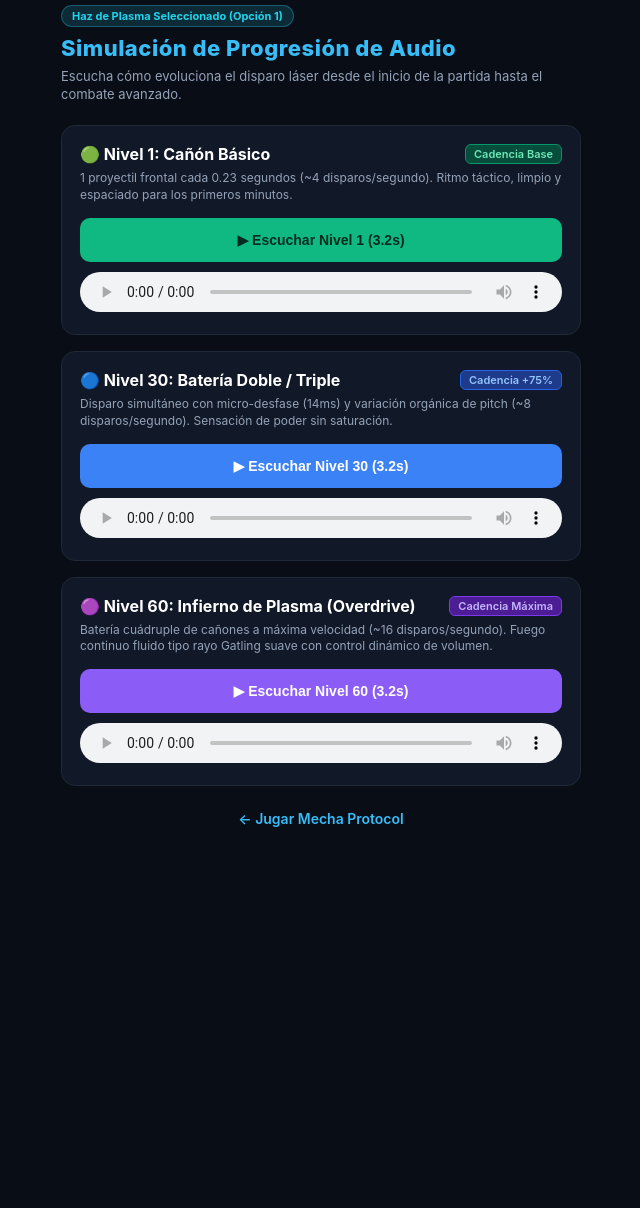
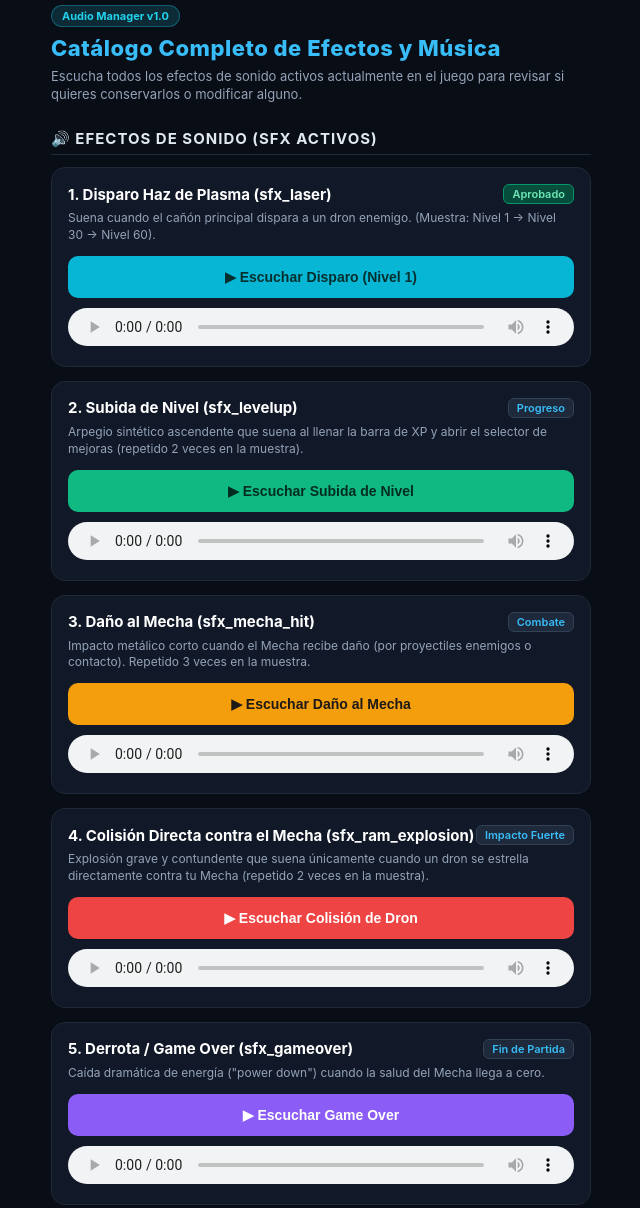
Before and after one commit to jonathanduranr/mecha-protocol, a plain HTML site: page builds/web/laser.html in a window 1280 px wide. Shown: the part 20-1228 px from the top of the page, without its empty margins (319-959 px from the left). Before the commit the page ends 871 px from the top, so only its background shows below. Drawn offline with Linux system fonts and the light colour scheme.

Commit message:
docs(audio): add complete SFX and BGM catalog to web audio lab

```diff
--- a/builds/web/laser.html
+++ b/builds/web/laser.html
@@ -3,19 +3,19 @@
 <head>
   <meta charset="UTF-8">
   <meta name="viewport" content="width=device-width, initial-scale=1.0">
-  <title>Simulador de Progresión Láser - Mecha Protocol</title>
+  <title>Catálogo de Audio - Mecha Protocol</title>
   <style>
     * { box-sizing: border-box; margin: 0; padding: 0; }
     body {
       background: #090d16;
       color: #f1f5f9;
       font-family: -apple-system, BlinkMacSystemFont, "Segoe UI", Roboto, sans-serif;
-      padding: 24px 16px;
+      padding: 24px 16px 40px;
       display: flex;
       justify-content: center;
     }
     .container {
-      max-width: 520px;
+      max-width: 540px;
       width: 100%;
     }
     .badge-top {
@@ -36,18 +36,28 @@
       letter-spacing: 0.5px;
       margin-bottom: 6px;
     }
+    h2 {
+      color: #e2e8f0;
+      font-size: 15px;
+      font-weight: 700;
+      text-transform: uppercase;
+      letter-spacing: 1px;
+      margin: 26px 0 12px;
+      padding-bottom: 6px;
+      border-bottom: 1px solid #1e293b;
+    }
     p.sub {
       color: #94a3b8;
       font-size: 13px;
-      margin-bottom: 22px;
+      margin-bottom: 16px;
       line-height: 1.4;
     }
     .card {
       background: #111827;
       border: 1px solid #1f2937;
       border-radius: 14px;
-      padding: 18px;
-      margin-bottom: 16px;
+      padding: 16px;
+      margin-bottom: 14px;
       transition: all 0.2s;
     }
     .card:hover {
@@ -61,7 +71,7 @@
       margin-bottom: 6px;
     }
     .title {
-      font-size: 16px;
+      font-size: 15px;
       font-weight: 700;
       color: #fff;
       display: flex;
@@ -74,18 +84,18 @@
       border-radius: 6px;
       font-weight: 600;
     }
-    .tag-lv1 { background: #064e3b; color: #6ee7b7; border: 1px solid #059669; }
-    .tag-lv30 { background: #1e3a8a; color: #93c5fd; border: 1px solid #2563eb; }
-    .tag-lv60 { background: #4c1d95; color: #c4b5fd; border: 1px solid #7c3aed; }
+    .tag-sfx { background: #1e293b; color: #38bdf8; border: 1px solid #334155; }
+    .tag-bgm { background: #311042; color: #f472b6; border: 1px solid #831843; }
+    .tag-ok { background: #064e3b; color: #6ee7b7; border: 1px solid #059669; }
     .desc {
       font-size: 12px;
       color: #94a3b8;
       line-height: 1.4;
-      margin-bottom: 14px;
+      margin-bottom: 12px;
     }
     .btn-play {
       width: 100%;
-      padding: 14px 12px;
+      padding: 13px 12px;
       font-size: 14px;
       font-weight: 700;
       border: none;
@@ -97,22 +107,23 @@
       gap: 8px;
       transition: transform 0.05s, opacity 0.2s;
     }
-    .btn-play:active {
-      transform: scale(0.98);
-    }
-    .btn-lv1 { background: #10b981; color: #022c22; }
-    .btn-lv30 { background: #3b82f6; color: #fff; }
-    .btn-lv60 { background: #8b5cf6; color: #fff; }
+    .btn-play:active { transform: scale(0.98); }
+    .btn-cyan { background: #06b6d4; color: #042f2e; }
+    .btn-amber { background: #f59e0b; color: #1c1917; }
+    .btn-red { background: #ef4444; color: #fff; }
+    .btn-emerald { background: #10b981; color: #022c22; }
+    .btn-purple { background: #8b5cf6; color: #fff; }
+    .btn-pink { background: #ec4899; color: #fff; }
     audio {
       width: 100%;
-      height: 40px;
+      height: 38px;
       margin-top: 10px;
       border-radius: 8px;
     }
     .back-link {
       display: block;
       text-align: center;
-      margin-top: 24px;
+      margin-top: 28px;
       color: #38bdf8;
       text-decoration: none;
       font-size: 14px;
@@ -122,56 +133,105 @@
 </head>
 <body>
   <div class="container">
-    <span class="badge-top">Haz de Plasma Seleccionado (Opción 1)</span>
-    <h1>Simulación de Progresión de Audio</h1>
-    <p class="sub">Escucha cómo evoluciona el disparo láser desde el inicio de la partida hasta el combate avanzado.</p>
+    <span class="badge-top">Audio Manager v1.0</span>
+    <h1>Catálogo Completo de Efectos y Música</h1>
+    <p class="sub">Escucha todos los efectos de sonido activos actualmente en el juego para revisar si quieres conservarlos o modificar alguno.</p>
 
-    <!-- Nivel 1 -->
+    <h2>🔊 Efectos de Sonido (SFX Activos)</h2>
+
+    <!-- 1. Disparo Láser (Aprobado) -->
     <div class="card">
       <div class="card-header">
-        <span class="title">🟢 Nivel 1: Cañón Básico</span>
-        <span class="tag tag-lv1">Cadencia Base</span>
+        <span class="title">1. Disparo Haz de Plasma (sfx_laser)</span>
+        <span class="tag tag-ok">Aprobado</span>
       </div>
-      <p class="desc">1 proyectil frontal cada 0.23 segundos (~4 disparos/segundo). Ritmo táctico, limpio y espaciado para los primeros minutos.</p>
-      <button class="btn-play btn-lv1" onclick="playAudio('audio-lv1')">
-        ▶ Escuchar Nivel 1 (3.2s)
+      <p class="desc">Suena cuando el cañón principal dispara a un dron enemigo. (Muestra: Nivel 1 → Nivel 30 → Nivel 60).</p>
+      <button class="btn-play btn-cyan" onclick="playAudio('audio-lv1')">
+        ▶ Escuchar Disparo (Nivel 1)
       </button>
       <audio id="audio-lv1" controls preload="auto">
         <source src="level_1.wav" type="audio/wav">
       </audio>
     </div>
 
-    <!-- Nivel 30 -->
+    <!-- 2. Subida de Nivel -->
     <div class="card">
       <div class="card-header">
-        <span class="title">🔵 Nivel 30: Batería Doble / Triple</span>
-        <span class="tag tag-lv30">Cadencia +75%</span>
+        <span class="title">2. Subida de Nivel (sfx_levelup)</span>
+        <span class="tag tag-sfx">Progreso</span>
       </div>
-      <p class="desc">Disparo simultáneo con micro-desfase (14ms) y variación orgánica de pitch (~8 disparos/segundo). Sensación de poder sin saturación.</p>
-      <button class="btn-play btn-lv30" onclick="playAudio('audio-lv30')">
-        ▶ Escuchar Nivel 30 (3.2s)
+      <p class="desc">Arpegio sintético ascendente que suena al llenar la barra de XP y abrir el selector de mejoras (repetido 2 veces en la muestra).</p>
+      <button class="btn-play btn-emerald" onclick="playAudio('audio-levelup')">
+        ▶ Escuchar Subida de Nivel
       </button>
-      <audio id="audio-lv30" controls preload="auto">
-        <source src="level_30.wav" type="audio/wav">
+      <audio id="audio-levelup" controls preload="auto">
+        <source src="preview_levelup.wav" type="audio/wav">
       </audio>
     </div>
 
-    <!-- Nivel 60 -->
+    <!-- 3. Golpe / Daño al Mecha -->
     <div class="card">
       <div class="card-header">
-        <span class="title">🟣 Nivel 60: Infierno de Plasma (Overdrive)</span>
-        <span class="tag tag-lv60">Cadencia Máxima</span>
+        <span class="title">3. Daño al Mecha (sfx_mecha_hit)</span>
+        <span class="tag tag-sfx">Combate</span>
       </div>
-      <p class="desc">Batería cuádruple de cañones a máxima velocidad (~16 disparos/segundo). Fuego continuo fluido tipo rayo Gatling suave con control dinámico de volumen.</p>
-      <button class="btn-play btn-lv60" onclick="playAudio('audio-lv60')">
-        ▶ Escuchar Nivel 60 (3.2s)
+      <p class="desc">Impacto metálico corto cuando el Mecha recibe daño (por proyectiles enemigos o contacto). Repetido 3 veces en la muestra.</p>
+      <button class="btn-play btn-amber" onclick="playAudio('audio-hit')">
+        ▶ Escuchar Daño al Mecha
       </button>
-      <audio id="audio-lv60" controls preload="auto">
-        <source src="level_60.wav" type="audio/wav">
+      <audio id="audio-hit" controls preload="auto">
+        <source src="preview_mecha_hit.wav" type="audio/wav">
       </audio>
     </div>
 
-    <a href="index.html" class="back-link">← Jugar Mecha Protocol</a>
+    <!-- 4. Choque / Colisión de Dron (Ram Explosion) -->
+    <div class="card">
+      <div class="card-header">
+        <span class="title">4. Colisión Directa contra el Mecha (sfx_ram_explosion)</span>
+        <span class="tag tag-sfx">Impacto Fuerte</span>
+      </div>
+      <p class="desc">Explosión grave y contundente que suena únicamente cuando un dron se estrella directamente contra tu Mecha (repetido 2 veces en la muestra).</p>
+      <button class="btn-play btn-red" onclick="playAudio('audio-ram')">
+        ▶ Escuchar Colisión de Dron
+      </button>
+      <audio id="audio-ram" controls preload="auto">
+        <source src="preview_ram_explosion.wav" type="audio/wav">
+      </audio>
+    </div>
+
+    <!-- 5. Game Over -->
+    <div class="card">
+      <div class="card-header">
+        <span class="title">5. Derrota / Game Over (sfx_gameover)</span>
+        <span class="tag tag-sfx">Fin de Partida</span>
+      </div>
+      <p class="desc">Caída dramática de energía ("power down") cuando la salud del Mecha llega a cero.</p>
+      <button class="btn-play btn-purple" onclick="playAudio('audio-gameover')">
+        ▶ Escuchar Game Over
+      </button>
+      <audio id="audio-gameover" controls preload="auto">
+        <source src="preview_gameover.wav" type="audio/wav">
+      </audio>
+    </div>
+
+    <h2>🎵 Música de Fondo (BGM)</h2>
+
+    <!-- 6. Música Cyberpunk -->
+    <div class="card">
+      <div class="card-header">
+        <span class="title">6. Música de Combate (bgm_combat)</span>
+        <span class="tag tag-bgm">Loop 124 BPM</span>
+      </div>
+      <p class="desc">Pista Synthwave / Cyberpunk de 31 segundos en bucle continuo durante la partida.</p>
+      <button class="btn-play btn-pink" onclick="playAudio('audio-bgm')">
+        ▶ Escuchar Música de Fondo
+      </button>
+      <audio id="audio-bgm" controls preload="auto">
+        <source src="preview_bgm.wav" type="audio/wav">
+      </audio>
+    </div>
+
+    <a href="index.html" class="back-link">← Volver al Juego Mecha Protocol</a>
   </div>
 
   <script>
```
Also changed, not shown: 5 other files.
